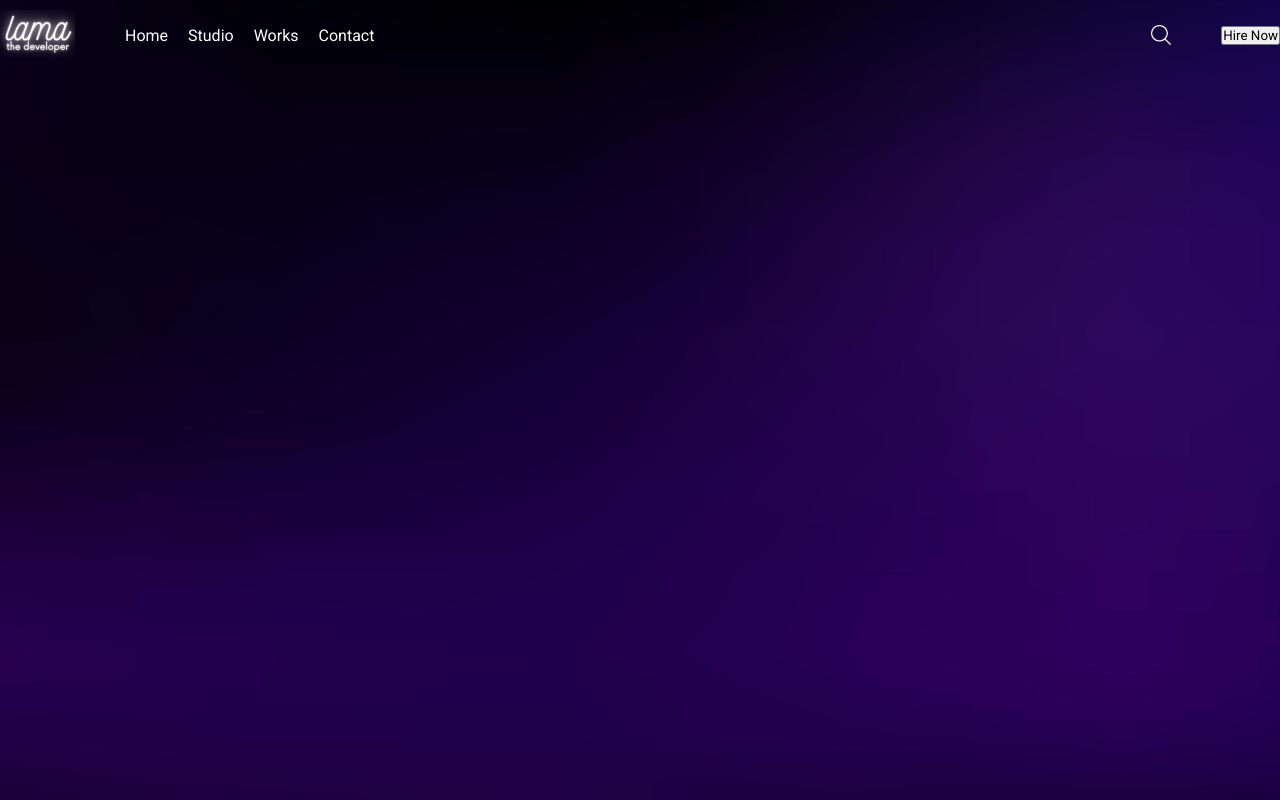
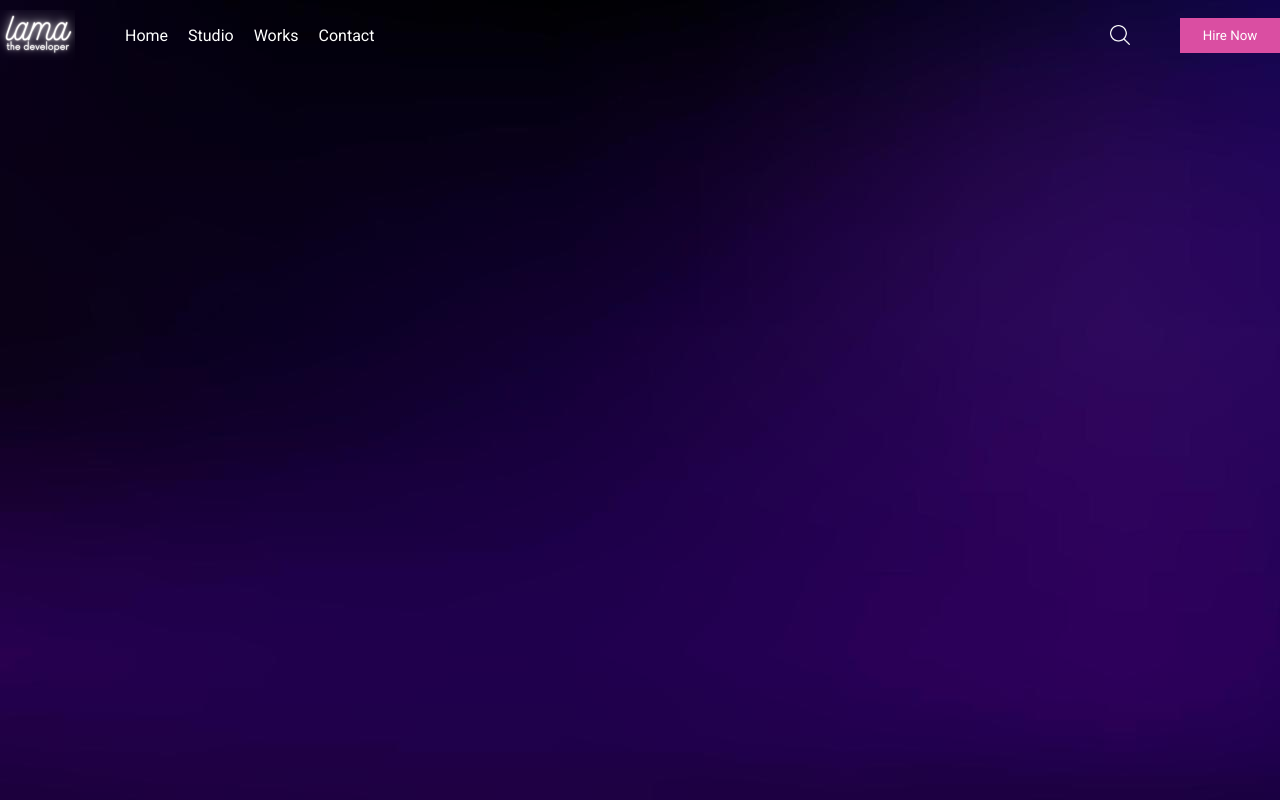
Before and after one commit to tsimeonov/React-3D-Portfolio-Website, a React (Vite) app: page / in a window 1280 px wide. Built offline with nearby package versions, Linux system fonts and the light colour scheme.

Commit message:
style the button

```diff
--- a/src/components/Navbar.jsx
+++ b/src/components/Navbar.jsx
@@ -46,6 +46,11 @@ const Icon = styled.img`
 `;
 
 const Button = styled.button`
+  width: 100px;
+  padding: 10px;
+  background-color: #da4ea2;
+  color: white;
+  border: none;
   cursor: pointer;
 `;
 
```
